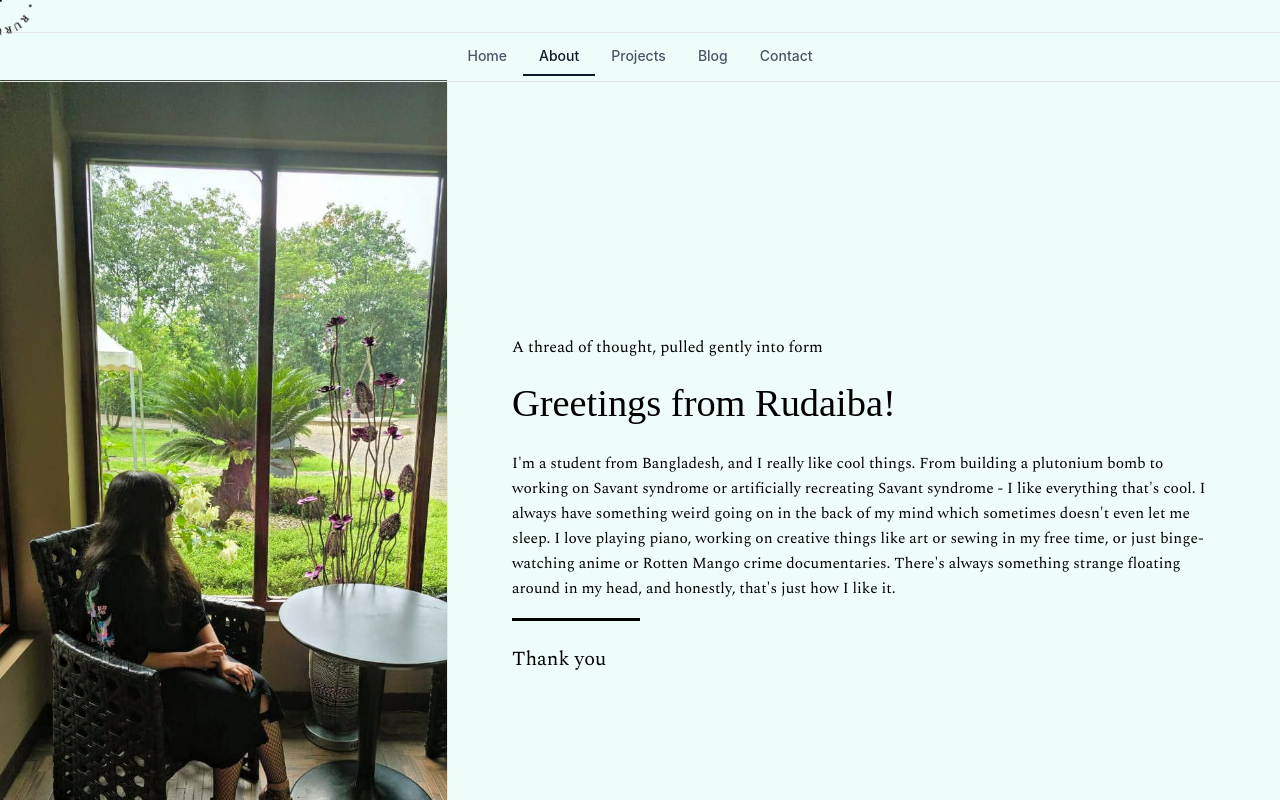
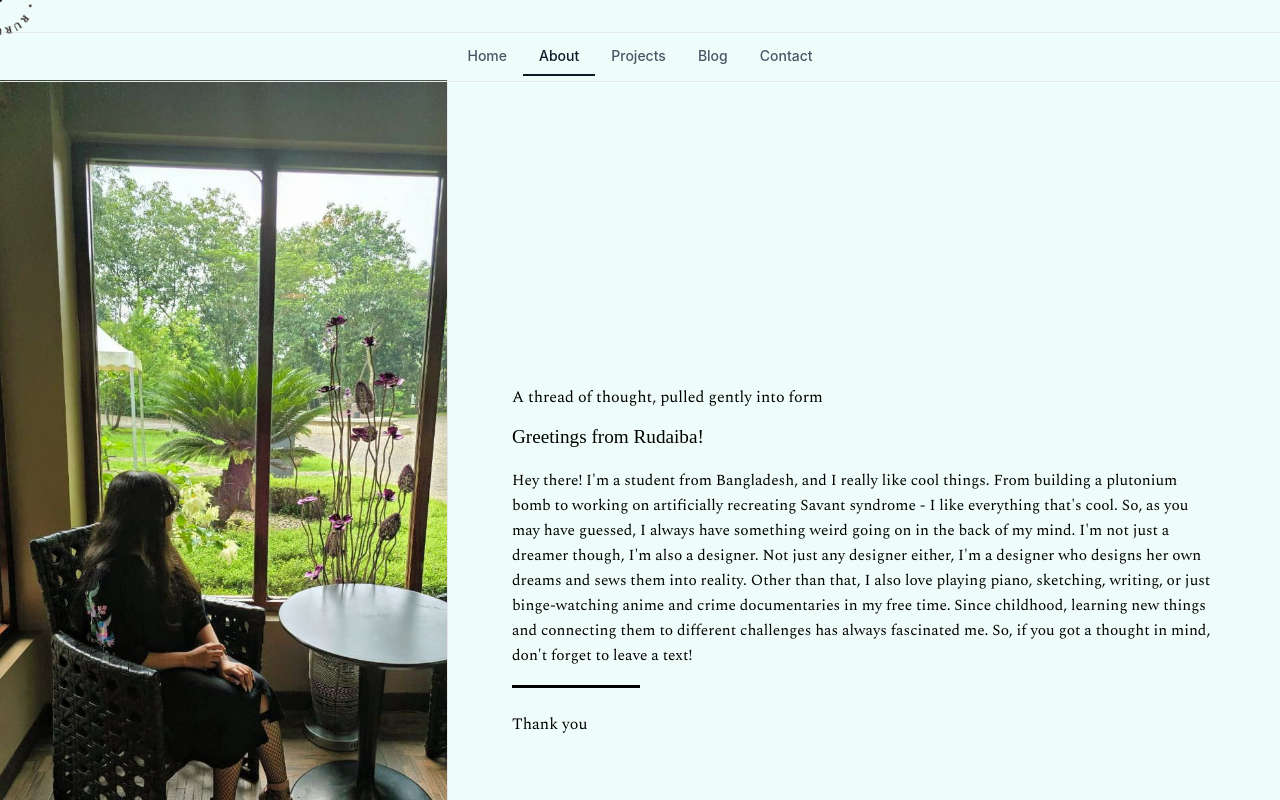
Before and after one commit to SAKETH11111/portfolio, a Next.js app: page /about in a window 1280 px wide. Built offline with nearby package versions, Linux system fonts and the light colour scheme; a web font is replaced by a local one.

Commit message:
refactor: update About page layout and content for improved readability and engagement; adjust styling for better visual hierarchy and add padding for text sections

```diff
--- a/src/app/about/page.tsx
+++ b/src/app/about/page.tsx
@@ -36,33 +36,39 @@ export default function About() {
         </div>
 
         {/* Right Section */}
-        <div className="w-[65%] flex items-center justify-center h-full" style={{ backgroundColor: '#EFFDFA' }}>
-          <div className="w-full px-8 md:px-16 py-4 mt-32">
+        <div className="w-[65%] flex flex-col h-full" style={{ backgroundColor: '#EFFDFA' }}>
+          {/* Empty space at top - 35% */}
+          <div className="h-[35%]"></div>
+
+          {/* Text content at bottom with 64px padding */}
+          <div className="flex-1 flex flex-col justify-end pb-16">
+            <div className="px-16">
               {/* Subtitle */}
               <p className="text-black font-spectral text-sm md:text-base mb-2 md:mb-3">
                 A thread of thought, pulled gently into form
               </p>
 
               {/* Main heading */}
-            <h2 className="text-black font-zen-antique font-normal mb-3 md:mb-4" style={{ fontSize: 'clamp(1.5rem, 3vw, 2.5rem)' }}>
+              <h2 className="text-black font-zen-antique font-normal mb-3 md:mb-4" style={{ fontSize: 'clamp(1rem, 1.5vw, 1.25rem)' }}>
                 Greetings from Rudaiba!
               </h2>
 
               {/* Body text */}
               <p className="text-black font-spectral leading-relaxed mb-3 md:mb-4" style={{ fontSize: 'clamp(0.875rem, 1.2vw, 1rem)' }}>
-              I&apos;m a student from Bangladesh, and I really like cool things. From building a plutonium bomb to working on Savant syndrome or artificially recreating Savant syndrome - I like everything that&apos;s cool. I always have something weird going on in the back of my mind which sometimes doesn&apos;t even let me sleep. I love playing piano, working on creative things like art or sewing in my free time, or just binge-watching anime or Rotten Mango crime documentaries. There&apos;s always something strange floating around in my head, and honestly, that&apos;s just how I like it.
+                Hey there! I&apos;m a student from Bangladesh, and I really like cool things. From building a plutonium bomb to working on artificially recreating Savant syndrome - I like everything that&apos;s cool. So, as you may have guessed, I always have something weird going on in the back of my mind. I&apos;m not just a dreamer though, I&apos;m also a designer. Not just any designer either, I&apos;m a designer who designs her own dreams and sews them into reality. Other than that, I also love playing piano, sketching, writing, or just binge-watching anime and crime documentaries in my free time. Since childhood, learning new things and connecting them to different challenges has always fascinated me. So, if you got a thought in mind, don&apos;t forget to leave a text!
               </p>
 
               {/* Divider line */}
               <div className="w-32 h-[3px] bg-black mb-4 md:mb-6"></div>
 
               {/* Thank you text */}
-            <p className="text-black font-spectral text-lg md:text-xl">
+              <p className="text-black font-spectral text-sm md:text-base">
                 Thank you
               </p>
             </div>
           </div>
         </div>
       </div>
+    </div>
   );
 }
```
Lines whose indentation alone changed are shown as unchanged.
